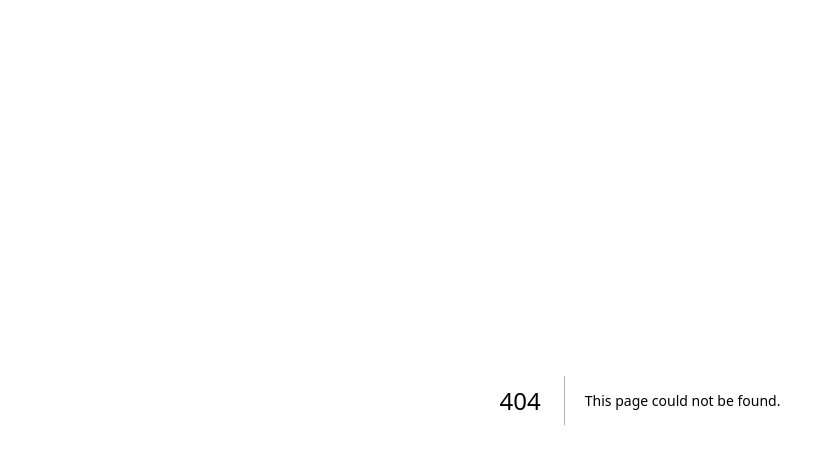
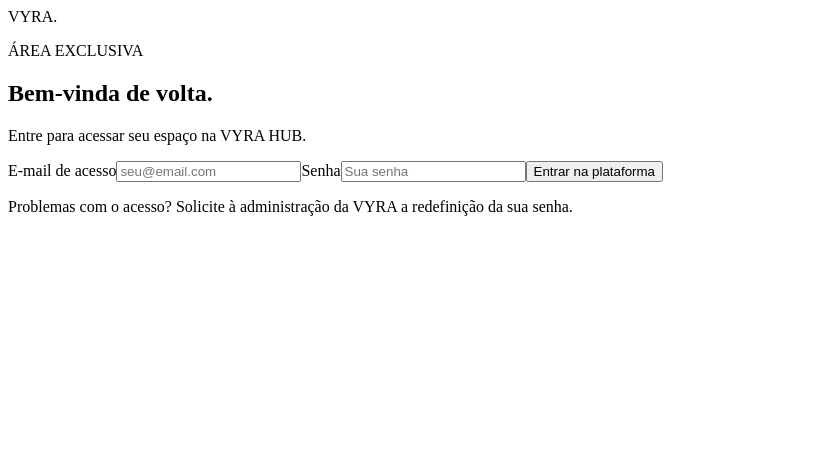
Before and after one commit to Estefanyvieira/Vyra-hub, a Next.js app: page /login in a window 1280 px wide. Before the commit this address had no page. Shown: the top 464 px of the page, without its empty margins (0-835 px from the left). Built offline with nearby package versions, Linux system fonts and the light colour scheme.

Commit message:
Create page.tsx

```diff
--- /dev/null
+++ b/app/login/page.tsx
@@ -0,0 +1,92 @@
+
+"use client";
+
+import { useState } from "react";
+import { useRouter } from "next/navigation";
+import { supabaseBrowser } from "../../supabase";
+
+export default function Login() {
+  const [email, setEmail] = useState("");
+  const [password, setPassword] = useState("");
+  const [error, setError] = useState("");
+  const [busy, setBusy] = useState(false);
+
+  const router = useRouter();
+
+  async function submit(e: React.FormEvent) {
+    e.preventDefault();
+    setBusy(true);
+    setError("");
+
+    try {
+      const { error } = await supabaseBrowser().auth.signInWithPassword({
+        email,
+        password,
+      });
+
+      if (error) throw error;
+
+      router.push("/dashboard");
+      router.refresh();
+    } catch (err) {
+      setError(
+        err instanceof Error ? err.message : "Não foi possível entrar."
+      );
+    } finally {
+      setBusy(false);
+    }
+  }
+
+  return (
+    <main className="auth-wrap">
+      <section className="auth-card">
+        <div className="brand">
+          VYRA<span>.</span>
+        </div>
+
+        <p className="eyebrow">ÁREA EXCLUSIVA</p>
+
+        <h1>Bem-vinda de volta.</h1>
+
+        <p className="muted">
+          Entre para acessar seu espaço na VYRA HUB.
+        </p>
+
+        <form onSubmit={submit}>
+          <label>E-mail de acesso</label>
+
+          <input
+            type="email"
+            autoComplete="username"
+            required
+            value={email}
+            onChange={(e) => setEmail(e.target.value)}
+            placeholder="seu@email.com"
+          />
+
+          <label>Senha</label>
+
+          <input
+            type="password"
+            autoComplete="current-password"
+            required
+            value={password}
+            onChange={(e) => setPassword(e.target.value)}
+            placeholder="Sua senha"
+          />
+
+          {error && <p className="error">{error}</p>}
+
+          <button className="button full" disabled={busy}>
+            {busy ? "Entrando..." : "Entrar na plataforma"}
+          </button>
+        </form>
+
+        <p className="hint">
+          Problemas com o acesso? Solicite à administração da VYRA
+          a redefinição da sua senha.
+        </p>
+      </section>
+    </main>
+  );
+}
```
